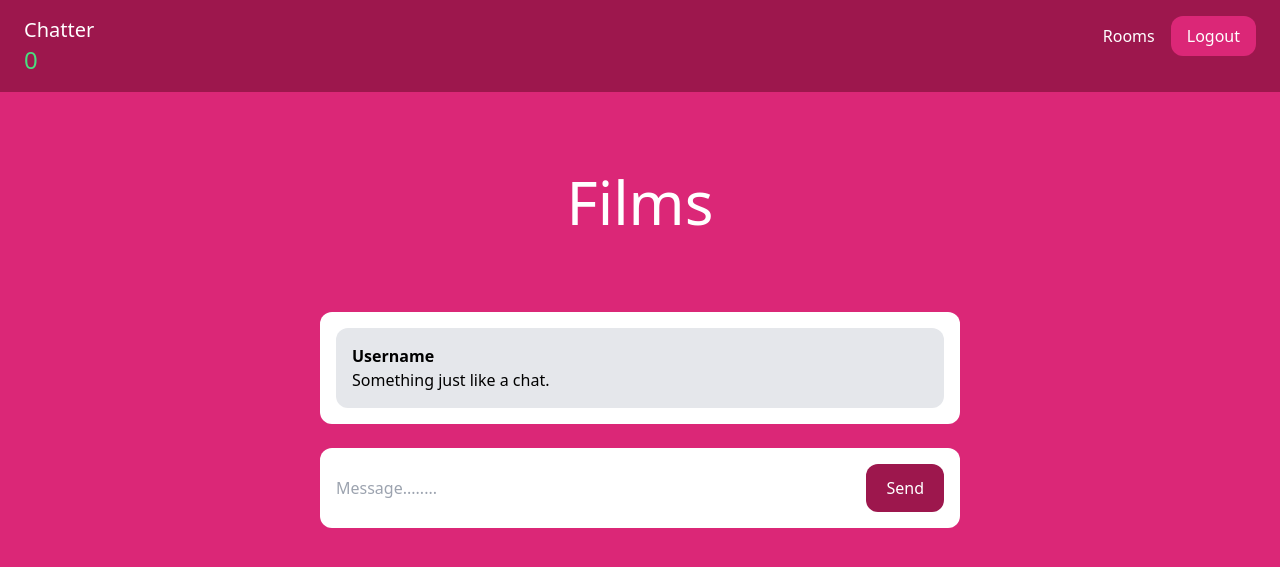
After one commit to Sachit56/django-real-time-chat, a Django app: page /rooms/1/ in a window 1280 px wide. The commit adds this page. Shown: the top 567 px of the page. Run offline with Django 5.2, Linux system fonts and the light colour scheme; a user stored in the database is signed in; data comes from the database, SQL or seed files in the repository; both versions use the stored data as it was after the commit; some libraries are stand-ins or nearby versions.

Commit message:
room detail added

```diff
--- a/chat/templates/chat/index.html
+++ b/chat/templates/chat/index.html
@@ -24,7 +24,6 @@
         <div class="flex item-center space-x-4">
             {% if user.is_authenticated %}
                 <a href="/rooms/" class="py-2 text-white hover:text-gray-400">Rooms</a>
-                <p>Autheticated</p>
                 <form action="{% url 'chat:logout' %}" method="post">
                     {% csrf_token %}
                   <button class="px-4 py-2 rounded-xl bg-pink-600 text-white hover:text-gray-400">Logout</button>
@@ -33,7 +32,6 @@
                 </form>
             {% else %}
                 <a href="/login/" class="py-2 text-white hover:text-gray-400">Login</a>
-                <p>Not authenicated</p>
                 <a href="/signup/" class="px-4 py-2 rounded-xl text-white bg-pink-600 hover:text-gray-400">Signup</a>
             {% endif %}
         </div>
--- a/chat/templates/chat/login.html
+++ b/chat/templates/chat/login.html
@@ -1,6 +1,6 @@
 {% extends "chat/index.html" %}
 
-{% block title %}Login{% endblock %}
+{% block title %} Login{% endblock %}
 
 {% block content %}
     <div class="p-10 lg:p-20 text-center">
--- a/chat/templates/chat/signup.html
+++ b/chat/templates/chat/signup.html
@@ -1,6 +1,6 @@
 {% extends "chat/index.html" %}
 
-{% block title %}Sign Up{% endblock  %}
+{% block title %} Sign Up{% endblock  %}
 
 {% block content %}
  <div class="p-10 lg:p-20 text-center">
--- a/chatter/urls.py
+++ b/chatter/urls.py
@@ -20,5 +20,5 @@ from django.urls import path,include
 urlpatterns = [
     path('admin/', admin.site.urls),
     path('',include('chat.urls')),
-    path('',include('room.urls'))
+    path('rooms/',include('room.urls'))
 ]
--- /dev/null
+++ b/room/templates/room/room.html
@@ -0,0 +1,25 @@
+{% extends "chat/index.html" %}
+
+{% block title %} {{room}}{% endblock  %}
+
+{% block content %}
+    <div class="p-10 lg:p-20 text-center">
+        <h1 class="text-3xl lg:text-6xl text-white">{{room}}</h1>
+
+    </div>
+    <div class="lg:w-2/4 mx-4 lg:mx-auto p-4 bg-white rounded-xl">
+        <div class="p-4 bg-gray-200 rounded-xl">
+            <p class="font-semibold">Username</p>
+            <p>Something just like a chat.</p>
+        </div>
+    </div>
+    <div class="lg:w-2/4 mt-6 mx-4 lg:mx-auto p-4 bg-white rounded-xl">
+        <form action="" method="POST" class="flex">
+            <input name="content" type="text" class="flex-1 mr-3" placeholder="Message........">
+
+            <button class="px-5 py-3 rounded-xl text-white bg-pink-800 hover:bg-pink-700">Send</button>
+
+
+        </form>
+    </div>
+{% endblock %}
--- a/room/urls.py
+++ b/room/urls.py
@@ -4,5 +4,6 @@ from . import views
 app_name='room'
 
 urlpatterns = [
-    path('rooms/',views.RoomView,name='rooms')
+    path('',views.RoomView,name='rooms'),
+    path('<int:slug>/',views.DetailRoomView,name='room_detail')
 ]
--- a/room/views.py
+++ b/room/views.py
@@ -10,3 +10,12 @@ def RoomView(request):
     return render(request,'room/rooms.html',{
         'rooms':rooms
     })
+
+@login_required
+
+def DetailRoomView(request,slug):
+    room=RoomModel.objects.get(slug=slug)
+
+    return render(request,'room/room.html',{
+        'room':room
+    })
```
Also changed, not shown: room/templates/room/rooms.html (+16 -5 lines), db.sqlite3.
